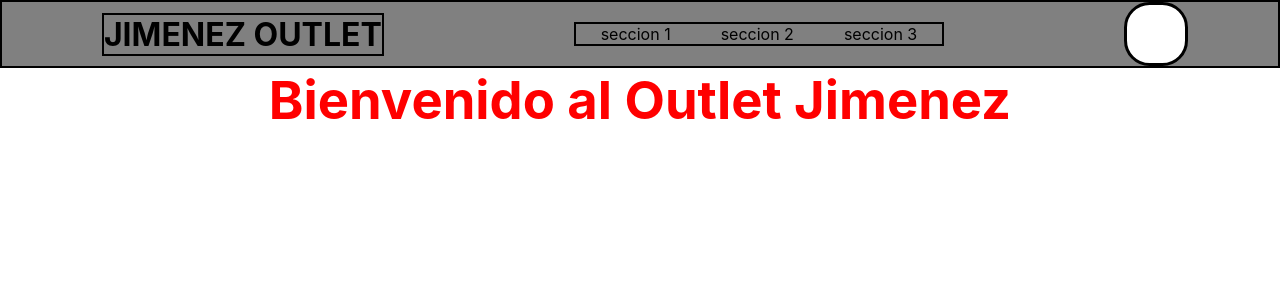
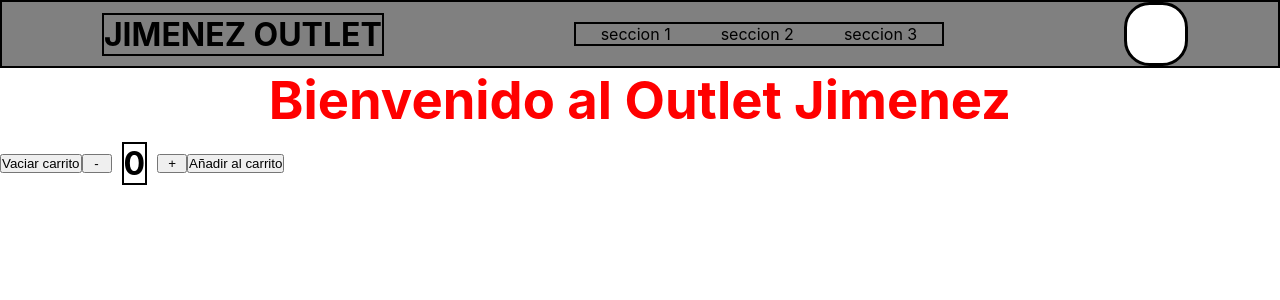
Before and after one commit to Lautaro-Jimenez/ecommerce-lautaro-jimenez, a React (Create React App) app: page / in a window 1280 px wide. Shown: the top 300 px of the page. Built offline with nearby package versions, Linux system fonts and the light colour scheme; some icons are missing; the HTML template or start-up script is replaced by a standard one.

Commit message:
desafio contador con botón

```diff
--- a/src/App.js
+++ b/src/App.js
@@ -1,16 +1,22 @@
 import React from "react";
 import NavBar from "./Components/header/NavBar"
 import ItemListContainer from "./Containers/ItemListContainer/ItemListContainer";
+import ItemCount from "./Components/ItemCount/ItemCount";
 
 const App = () => {
 
   const mensajeInicio = 'Bienvenido al Outlet Jimenez'
+
+  const onAdd = (contador) => {
+    console.log('producto añadido con éxito al carrito!');
+  }
 
   return (
     <>
 
     <NavBar />
     <ItemListContainer greeting={mensajeInicio} />
+    <ItemCount stock={10} onAdd={onAdd} />
 
     </>
   )
--- /dev/null
+++ b/src/Components/ItemCount/ItemCount.css
@@ -0,0 +1,7 @@
+.botonAgregar {
+    width: 30px;
+}
+
+.botonRestar {
+    width: 30px;
+}
--- /dev/null
+++ b/src/Components/ItemCount/ItemCount.jsx
@@ -0,0 +1,48 @@
+import React, { useState } from 'react'
+import styled, { css } from 'styled-components'
+import './ItemCount.css'
+
+const EstiloContador = styled.div`
+
+    ${props => props.count && css`
+        display: flex;
+        align-items: center;
+        flex-direction: row;
+        justify-content: space-center;
+    `};
+`;
+
+const ItemCount = ({stock, onAdd}) => {
+
+    const [contador, setContador] = useState(0);
+
+    const agregarUnidad = () => {
+        if (contador < stock){
+            setContador(contador + 1)
+        }
+    }
+
+    const sacarUnidad = () => {
+        if (contador > 0){
+            setContador(contador - 1)
+        }
+    }
+
+    const vaciarCarrito = () => {
+        setContador(0)
+    }
+
+    return (
+        <>
+            <EstiloContador count>
+                <button onClick={vaciarCarrito}>Vaciar carrito</button>
+                <button class='botonRestar' onClick={sacarUnidad}><span>-</span></button>
+                <h1>{contador}</h1>
+                <button class='botonAgregar' onClick={agregarUnidad}><span>+</span></button>
+                <button onClick={()=>onAdd(contador)}>Añadir al carrito</button>
+            </EstiloContador>
+        </>
+    )
+}
+
+export default ItemCount
```
